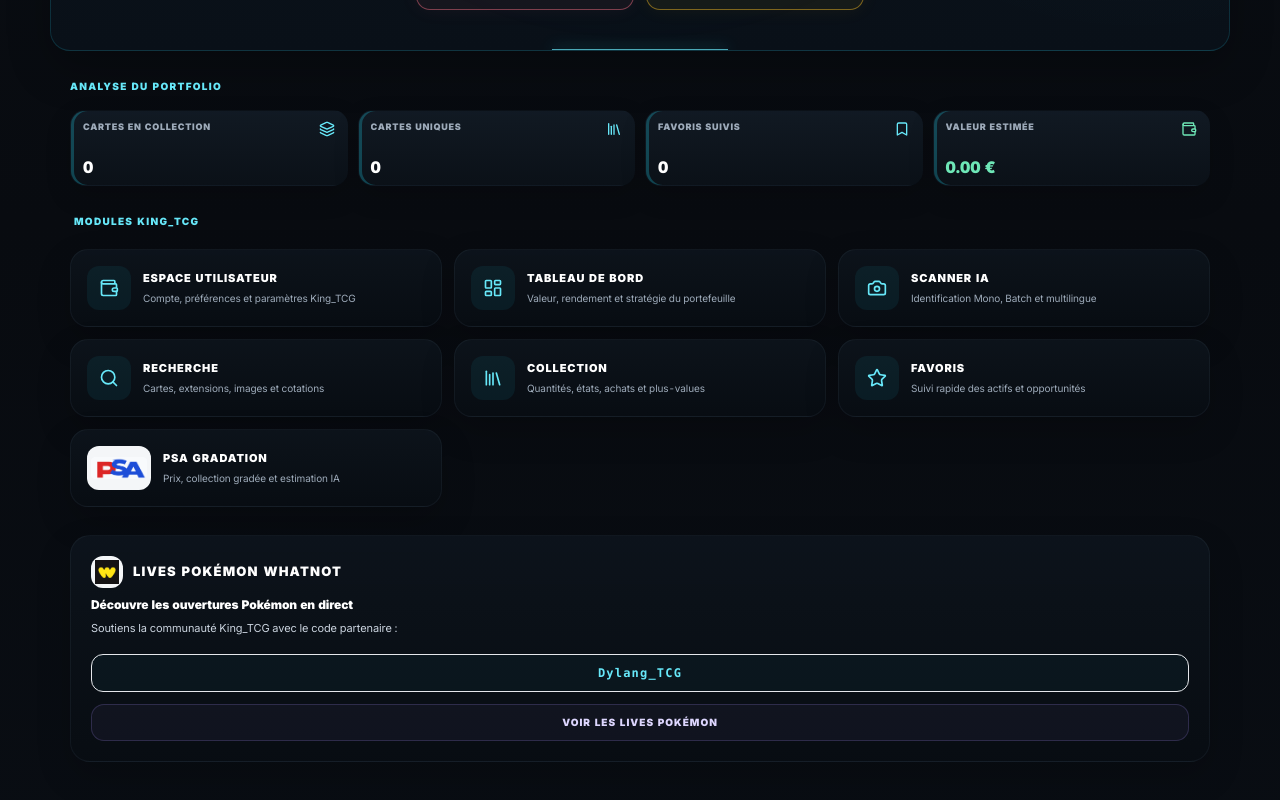
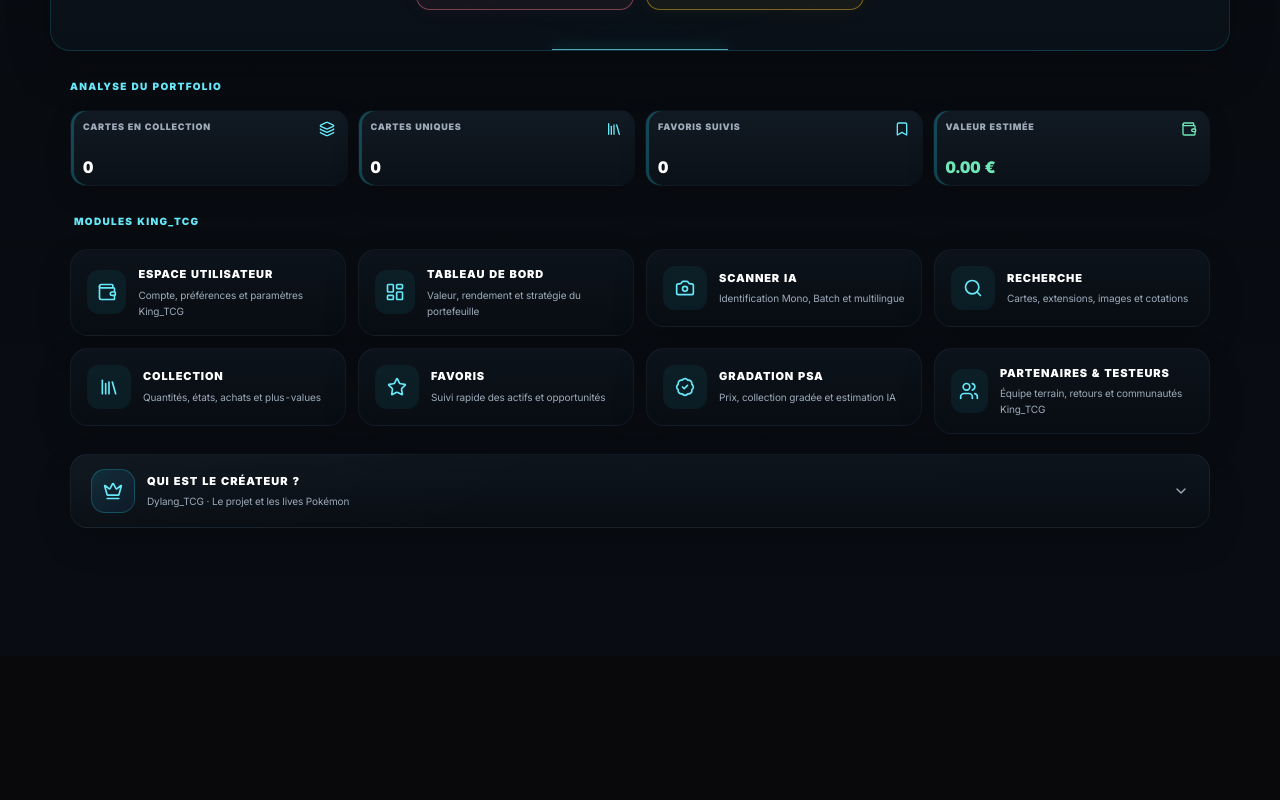
Before and after one commit to dylangdm1-dotcom/King_TcgV1, a Next.js app: page / in a window 1280 px wide. Shown: the part 488-1288 px from the top of the page. After the commit the page ends 1144 px from the top, so only its background shows below. Built offline with nearby package versions, Linux system fonts and the light colour scheme.

Commit message:
Update page.tsx

```diff
--- a/app/page.tsx
+++ b/app/page.tsx
@@ -7,8 +7,9 @@ import { useRouter } from "next/navigation";
 import Navbar from "@/components/Navbar";
 import {
   Layers, Library, Bookmark, Wallet,
-  LayoutDashboard, Camera, Star, Zap, Sparkles, Award, Search,
-  Bell, TrendingUp, Crown
+  LayoutDashboard, Camera, Star, Zap, Sparkles, Search,
+  Bell, TrendingUp, Crown, BadgeCheck, Users, ChevronDown,
+  ExternalLink, Video
 } from "lucide-react";
 import { getCollection, getFavorites } from "@/lib/storage";
 import { getCardById } from "@/lib/pokemon";
@@ -21,6 +22,7 @@ export default function Home() {
   const [uniqueCards, setUniqueCards] = useState(0);
   const [favorites, setFavorites] = useState(0);
   const [portfolioValue, setPortfolioValue] = useState(0);
+  const [creatorOpen, setCreatorOpen] = useState(false);
 
   useEffect(() => {
     async function loadStats() {
@@ -189,7 +191,7 @@ export default function Home() {
             Modules King_TCG
           </span>
 
-          <div className="grid gap-3 sm:grid-cols-2 lg:grid-cols-3">
+          <div className="grid gap-3 sm:grid-cols-2 lg:grid-cols-4">
             <QuickCard
               href="/parametres/compte"
               title="Espace utilisateur"
@@ -234,50 +236,115 @@ export default function Home() {
 
             <QuickCard
               href="/psa"
-              title="PSA Gradation"
+              title="Gradation PSA"
               subtitle="Prix, collection gradée et estimation IA"
-              icon={<img src="/brands/psa.png" alt="PSA" className="h-9 w-14 rounded-lg object-contain" />}
-              isSpecial={true}
+              icon={<BadgeCheck className="w-5 h-5 text-cyan-400" />}
+            />
+
+            <QuickCard
+              href="/parametres/testeurs"
+              title="Partenaires & Testeurs"
+              subtitle="Équipe terrain, retours et communautés King_TCG"
+              icon={<Users className="w-5 h-5 text-cyan-400" />}
             />
           </div>
+        </section>
 
-          {/* WHATNOT */}
-          <div className="pt-2">
-            <div className="kt-section-surface relative overflow-hidden rounded-[20px] border p-5">
-              <div className="flex items-center gap-2.5 mb-2">
-                <div className="kt-logo-tile flex h-8 w-8 items-center justify-center overflow-hidden rounded-xl bg-[#f4f6f8] p-1">
+        {/* Créateur — barre indépendante et dépliable */}
+        <section className="mx-auto mt-5 max-w-[1180px] px-4 sm:px-5">
+          <div className="kt-panel overflow-hidden rounded-[18px]">
+            <button
+              type="button"
+              onClick={() => setCreatorOpen((value) => !value)}
+              aria-expanded={creatorOpen}
+              aria-controls="creator-details"
+              className={`flex w-full items-center justify-between gap-3 px-4 py-3.5 text-left transition sm:px-5 ${
+                creatorOpen ? "bg-cyan-400/[0.035]" : "hover:bg-white/[0.025]"
+              }`}
+            >
+              <span className="flex min-w-0 items-center gap-3">
+                <span className="flex h-11 w-11 shrink-0 items-center justify-center rounded-[14px] border border-cyan-400/25 bg-gradient-to-br from-cyan-400/[0.13] to-blue-500/[0.07] text-cyan-300">
+                  <Crown className="h-5 w-5" />
+                </span>
+                <span className="min-w-0">
+                  <span className="block text-[11px] font-black uppercase tracking-[0.09em] text-white">
+                    Qui est le créateur ?
+                  </span>
+                  <span className="mt-1 block truncate text-[10px] text-zinc-400">
+                    Dylang_TCG · Le projet et les lives Pokémon
+                  </span>
+                </span>
+              </span>
+
+              <ChevronDown
+                className={`h-4 w-4 shrink-0 text-zinc-400 transition-transform duration-200 ${
+                  creatorOpen ? "rotate-180 text-cyan-300" : ""
+                }`}
+              />
+            </button>
+
+            <div
+              id="creator-details"
+              className={`grid transition-all duration-200 ease-out ${
+                creatorOpen ? "grid-rows-[1fr] opacity-100" : "grid-rows-[0fr] opacity-0"
+              }`}
+            >
+              <div className="overflow-hidden">
+                <div className="border-t border-white/[0.06] p-4 sm:p-5">
+                  <div className="flex flex-col items-center gap-4 text-center sm:flex-row sm:text-left">
+                    <div className="relative flex h-20 w-20 shrink-0 items-center justify-center rounded-full border border-cyan-300/35 bg-gradient-to-br from-[#123142] via-[#0d2230] to-[#07131c] shadow-[0_0_28px_rgba(34,211,238,.12)]">
+                      <Crown className="absolute top-2 h-4 w-4 text-cyan-300" />
+                      <span className="mt-4 text-xl font-black tracking-[-0.04em] text-white">DG</span>
+                    </div>
+
+                    <div className="min-w-0 flex-1">
+                      <p className="text-[13px] font-black text-white">Dylang_TCG</p>
+                      <p className="mt-1 text-[10px] font-black uppercase tracking-[0.10em] text-cyan-300">
+                        Créateur de King_TCG
+                      </p>
+                      <p className="mt-2 text-[11px] leading-5 text-zinc-300">
+                        King_TCG réunit le scan, la recherche, la collection et le suivi du marché Pokémon dans une expérience pensée pour les collectionneurs.
+                      </p>
+                    </div>
+                  </div>
+
+                  <div className="kt-subpanel mt-4 rounded-[14px] p-3.5 sm:p-4">
+                    <div className="flex items-center gap-3">
+                      <div className="kt-logo-tile flex h-10 w-10 shrink-0 items-center justify-center overflow-hidden rounded-xl bg-[#f4f6f8] p-1.5">
                         <img src="/brands/whatnot.png" alt="Whatnot" className="h-full w-full object-contain" />
                       </div>
-                <h3 className="text-[13px] font-black uppercase tracking-[0.09em] text-white">
-                  Lives Pokémon Whatnot
-                </h3>
+                      <div className="min-w-0">
+                        <p className="text-[11px] font-black text-white">Lives Pokémon Whatnot</p>
+                        <p className="mt-0.5 text-[10px] leading-4 text-zinc-400">
+                          Ouvertures Pokémon en direct et communauté Dylang_TCG.
+                        </p>
+                      </div>
                     </div>
 
-              <p className="mb-1 text-[12px] font-black text-white">
-                Découvre les ouvertures Pokémon en direct
-              </p>
-
-              <p className="mb-4 text-[11px] leading-5 text-zinc-300">
-                Soutiens la communauté King_TCG avec le code partenaire :
-              </p>
-
+                    <div className="mt-3 grid gap-2 sm:grid-cols-2">
                       <a
                         href="https://whatnot.com/invite/dylang_tcg"
                         target="_blank"
                         rel="noopener noreferrer"
-                className="mb-3 block rounded-xl border border-cyan-400/18 bg-cyan-400/[0.035] py-2.5 text-center font-mono text-xs font-black tracking-widest text-cyan-300 transition hover:border-cyan-300/35"
+                        className="flex items-center justify-center gap-2 rounded-xl border border-cyan-400/25 bg-cyan-400/[0.055] px-3 py-2.5 text-[10px] font-black text-cyan-200 transition hover:border-cyan-300/45 hover:bg-cyan-400/[0.09]"
                       >
-                Dylang_TCG
+                        Code partenaire · Dylang_TCG
+                        <ExternalLink className="h-3.5 w-3.5" />
                       </a>
 
                       <a
                         href="https://whatnot.com/s/J0IWStNW"
                         target="_blank"
                         rel="noopener noreferrer"
-                className="flex w-full items-center justify-center rounded-[13px] border border-violet-400/20 bg-violet-400/[0.05] py-2.5 text-[10px] font-black uppercase tracking-[0.10em] text-violet-200 transition hover:border-violet-300/35 hover:bg-violet-400/[0.08]"
+                        className="flex items-center justify-center gap-2 rounded-xl border border-violet-400/25 bg-violet-400/[0.055] px-3 py-2.5 text-[10px] font-black text-violet-200 transition hover:border-violet-300/45 hover:bg-violet-400/[0.09]"
                       >
+                        <Video className="h-3.5 w-3.5" />
                         Voir les lives Pokémon
                       </a>
+                    </div>
+                  </div>
+                </div>
+              </div>
             </div>
           </div>
         </section>
@@ -313,8 +380,7 @@ function QuickCard({
   href,
   icon,
   title,
-  subtitle,
-  isSpecial = false
+  subtitle
 }: any) {
   return (
     <Link
@@ -322,14 +388,10 @@ function QuickCard({
       className="group block"
     >
       <div
-        className={`kt-section-surface relative overflow-hidden rounded-[18px] border p-4 transition-all hover:-translate-y-0.5 ${
-          isSpecial
-            ? "border-cyan-400/26 bg-cyan-400/[0.035] group-hover:border-cyan-300/45"
-            : "border-transparent group-hover:border-cyan-400/16"
-        }`}
+        className="kt-section-surface relative overflow-hidden rounded-[18px] border border-transparent p-4 transition-all hover:-translate-y-0.5 group-hover:border-cyan-400/16"
       >
         <div className="flex items-center gap-3">
-          <div className={`${isSpecial ? "kt-logo-tile flex h-11 w-16 items-center justify-center overflow-hidden rounded-xl bg-[#f4f6f8] p-0" : "flex h-11 w-11 items-center justify-center rounded-xl bg-cyan-400/[0.07] text-cyan-300"} transition-transform group-hover:scale-105`}>
+          <div className="flex h-11 w-11 items-center justify-center rounded-xl bg-cyan-400/[0.07] text-cyan-300 transition-transform group-hover:scale-105">
             {icon}
           </div>
 
```
Lines whose indentation alone changed are shown as unchanged.
